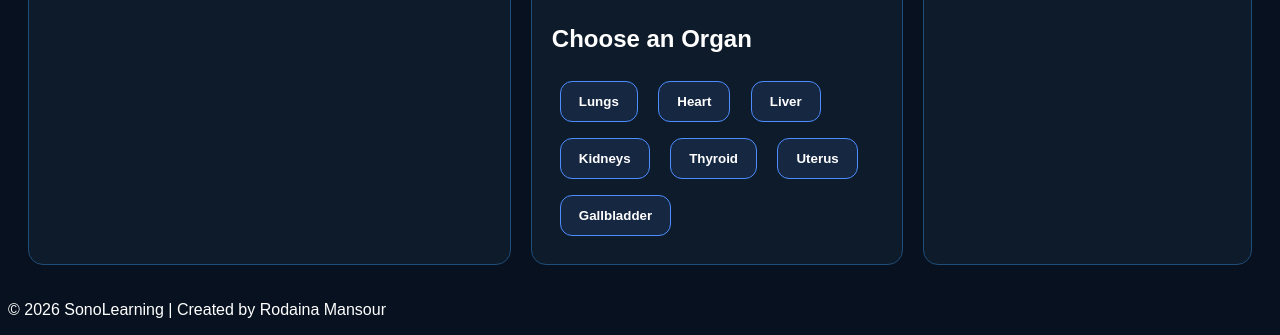
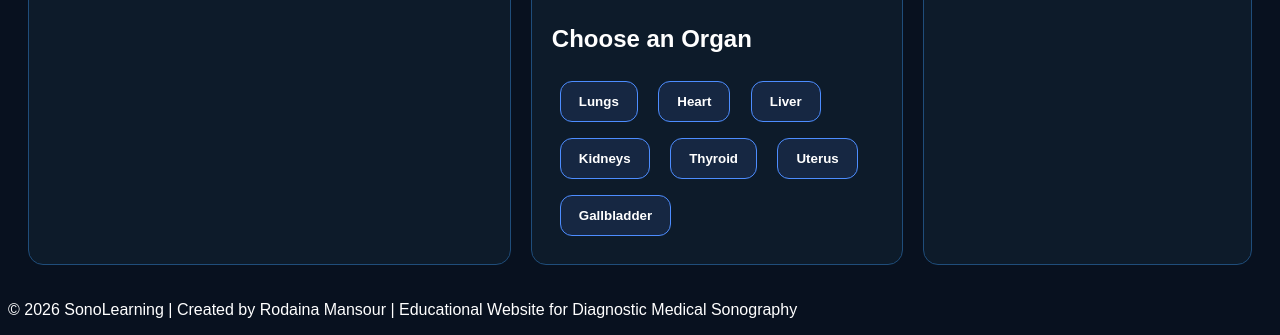
Before and after one commit to Rodainamansour1/SonoLearning, a plain HTML site: page index.html in a window 1280 px wide. Shown: the part 584-919 px from the top of the page. Drawn offline with Linux system fonts and the light colour scheme.

Commit message:
Update footer with additional description
Added a description to the footer for clarity.

```diff
--- a/index.html
+++ b/index.html
@@ -57,7 +57,10 @@
 </main>
 <script src="script.js"></script>
 <footer>
-    <p>© 2026 SonoLearning | Created by Rodaina Mansour</p>
+    <p>
+        © 2026 SonoLearning | Created by Rodaina Mansour |
+        Educational Website for Diagnostic Medical Sonography
+    </p>
 </footer>
 </body>
 </html>
```
